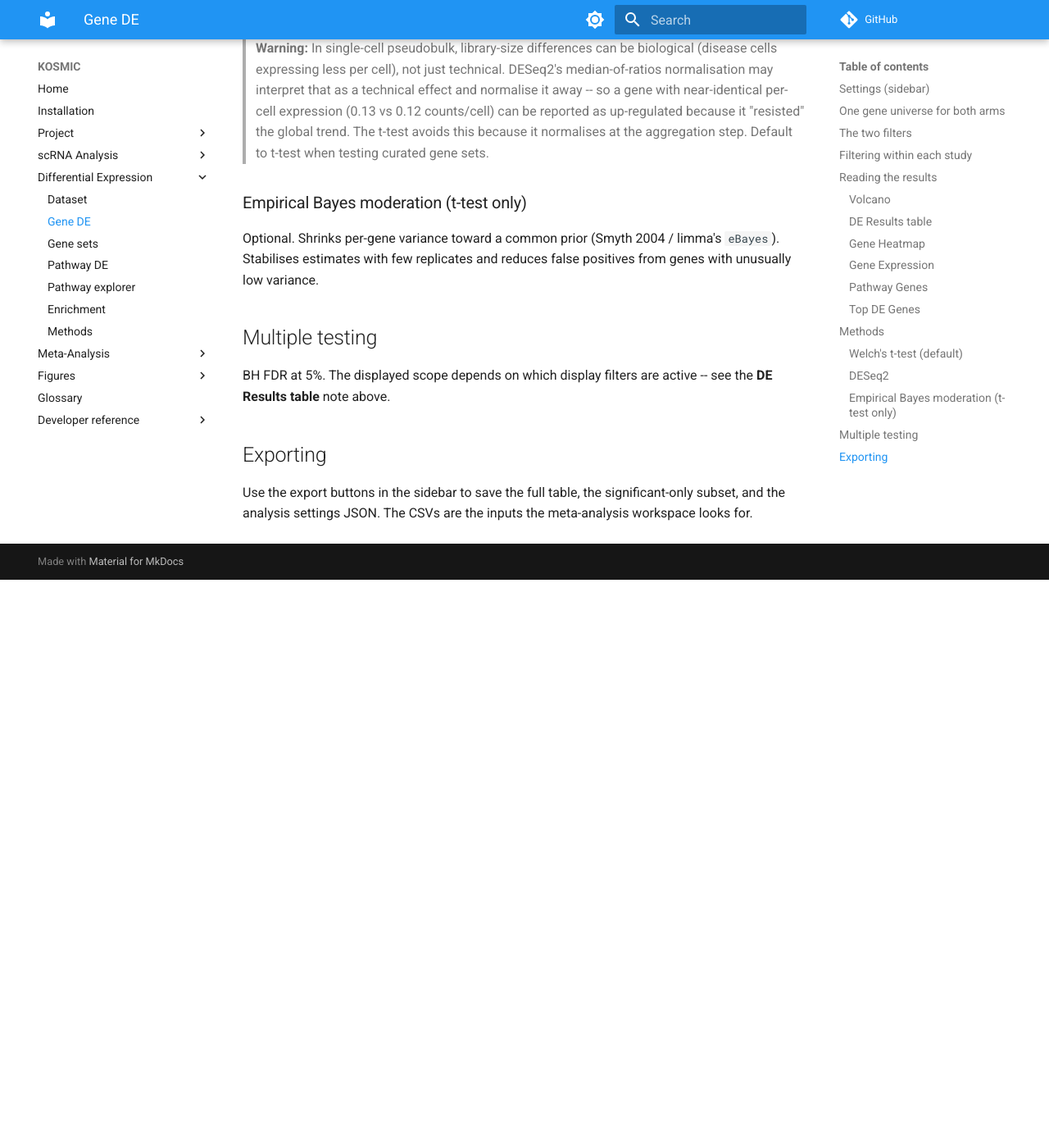
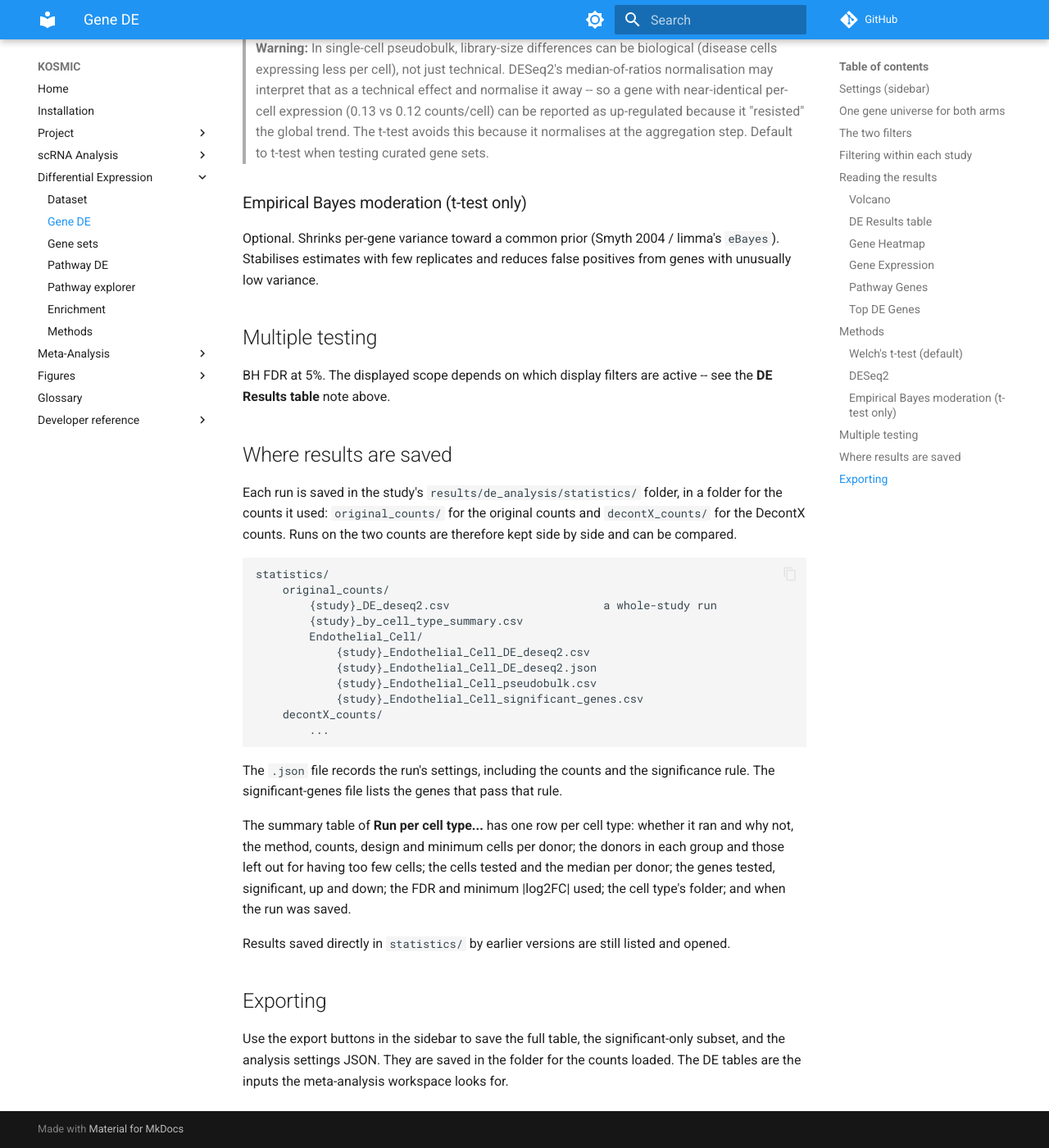
Before and after one commit to GoodbyeWilson/kosmic, an MkDocs documentation site: the page built from kosmic/gui/help/content/de/gene_de.md, in a window 1280 px wide and 1400 px high, scrolled down 4434 px. Shown: the whole window at 82% size. Built offline with MkDocs 1.6.1 and Material for MkDocs 9.7.7, drawn with Linux system fonts in a browser that asks for light colours; comment, search, counter and statistics services are not loaded; before the commit the page ends 5141 px from its top, so only the background shows below that.

Commit message:
DE: document per-counts outputs and recorded significance (ADR-015)
- CODEBASE.md describes the statistics/<counts>/<cell type>/ and meta_analysis/<counts>/ layouts
- paths.py layout docstring updated; flat-layout helpers marked as earlier versions
- Gene DE help gains a "Where results are saved" section, including the summary columns
- Figures help names the counts in the Run lists
- ADR-015 notes the Counts box on Select Studies

````diff
--- a/kosmic/gui/help/content/de/gene_de.md
+++ b/kosmic/gui/help/content/de/gene_de.md
@@ -198,8 +198,44 @@ false positives from genes with unusually low variance.
 BH FDR at 5%. The displayed scope depends on which display filters are
 active -- see the **DE Results table** note above.
 
+## Where results are saved
+
+Each run is saved in the study's `results/de_analysis/statistics/`
+folder, in a folder for the counts it used: `original_counts/` for the
+original counts and `decontX_counts/` for the DecontX counts. Runs on
+the two counts are therefore kept side by side and can be compared.
+
+```
+statistics/
+    original_counts/
+        {study}_DE_deseq2.csv                       a whole-study run
+        {study}_by_cell_type_summary.csv
+        Endothelial_Cell/
+            {study}_Endothelial_Cell_DE_deseq2.csv
+            {study}_Endothelial_Cell_DE_deseq2.json
+            {study}_Endothelial_Cell_pseudobulk.csv
+            {study}_Endothelial_Cell_significant_genes.csv
+    decontX_counts/
+        ...
+```
+
+The `.json` file records the run's settings, including the counts and
+the significance rule. The significant-genes file lists the genes that
+pass that rule.
+
+The summary table of **Run per cell type...** has one row per cell
+type: whether it ran and why not, the method, counts, design and
+minimum cells per donor; the donors in each group and those left out
+for having too few cells; the cells tested and the median per donor;
+the genes tested, significant, up and down; the FDR and minimum
+|log2FC| used; the cell type's folder; and when the run was saved.
+
+Results saved directly in `statistics/` by earlier versions are still
+listed and opened.
+
 ## Exporting
 
 Use the export buttons in the sidebar to save the full table, the
-significant-only subset, and the analysis settings JSON. The CSVs are
-the inputs the meta-analysis workspace looks for.
+significant-only subset, and the analysis settings JSON. They are saved
+in the folder for the counts loaded. The DE tables are the inputs the
+meta-analysis workspace looks for.
````
Also changed, not shown: CODEBASE.md (+23 -10 lines), docs/ADR-015-de-outputs-per-counts-and-cell-type.md (+3 -1 lines), kosmic/gui/help/content/figures/index.md (+1 -1 lines), 1 other file.
